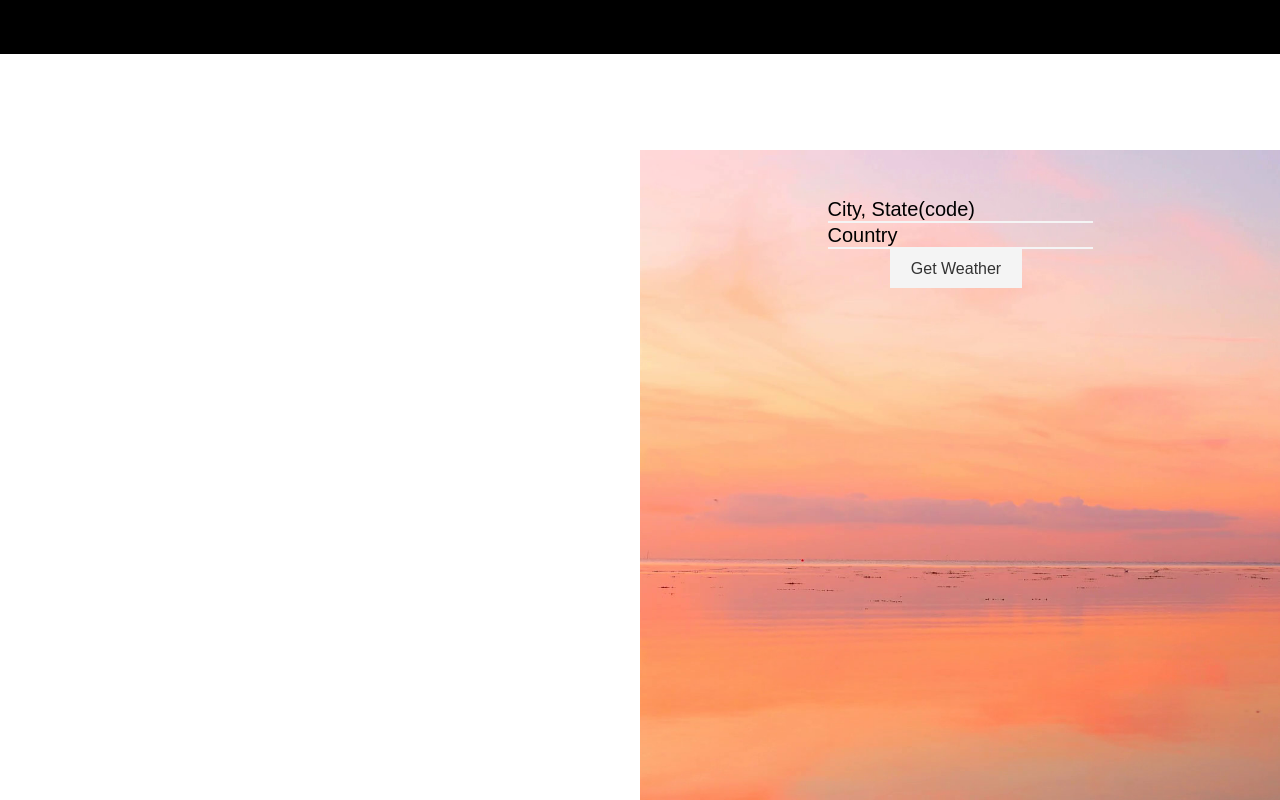
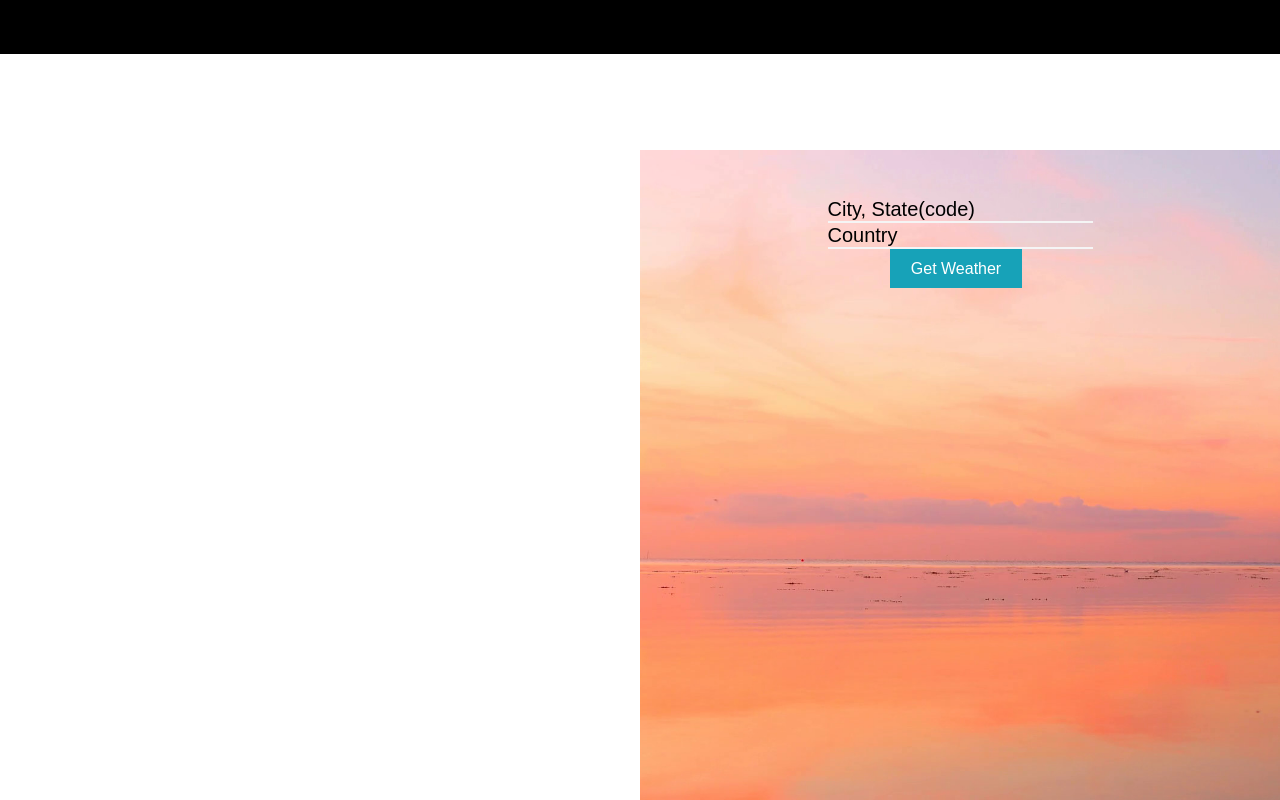
Before and after one commit to Keerthi-Mani/Project-3, a React (Create React App) app in the folder client/: page / in a window 1280 px wide. Shown: the part 746-1546 px from the top of the page. Built offline with nearby package versions, Linux system fonts and the light colour scheme; no server answers; some icons are missing.

Commit message:
weather button color changed

```diff
--- a/client/src/App.css
+++ b/client/src/App.css
@@ -128,8 +128,8 @@ img {
 
 .btn {
   display: inline-block;
-  background: var(--light-color);
-  color: #333;
+  background: #17a2b8;
+  color: white;
   padding: 0.4rem 1.3rem;
   font-size: 1rem;
   border: none;
```
Also changed, not shown: 1 other file (tests, documents, lock files or other folders).
